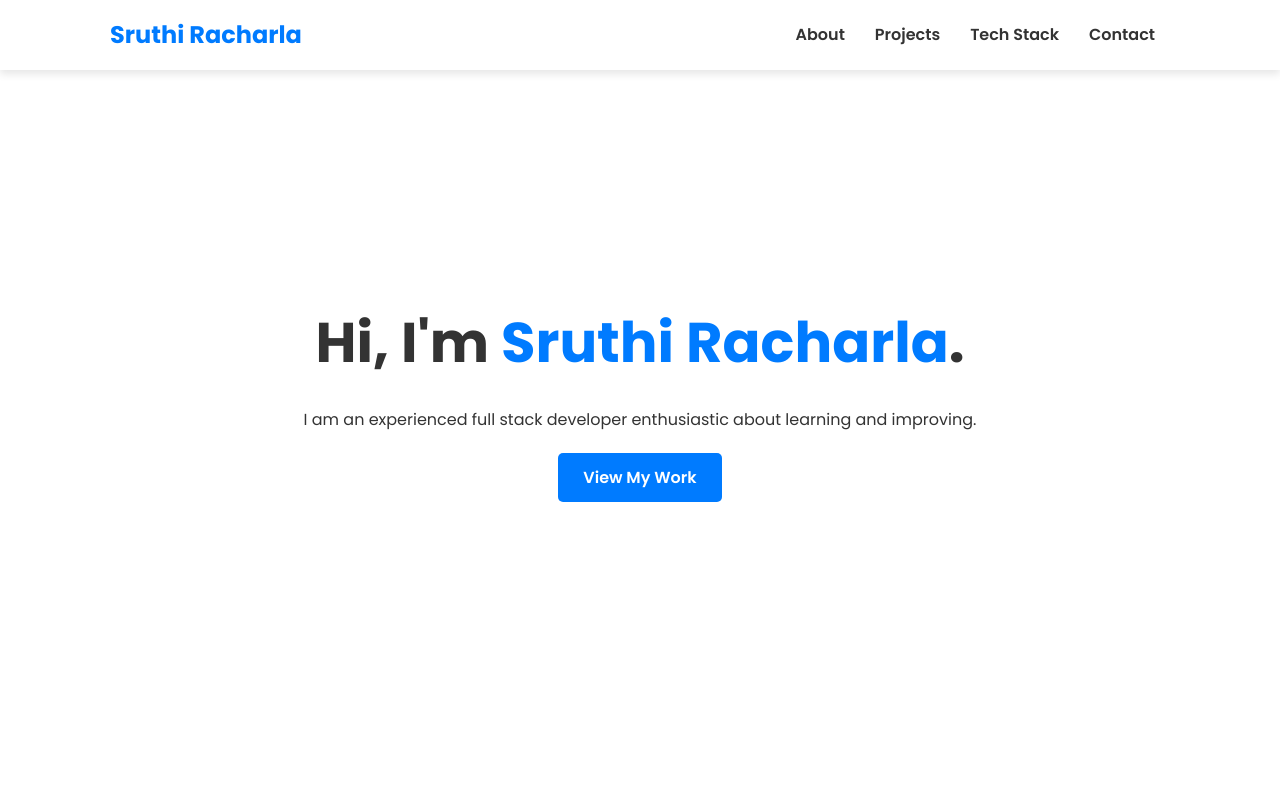
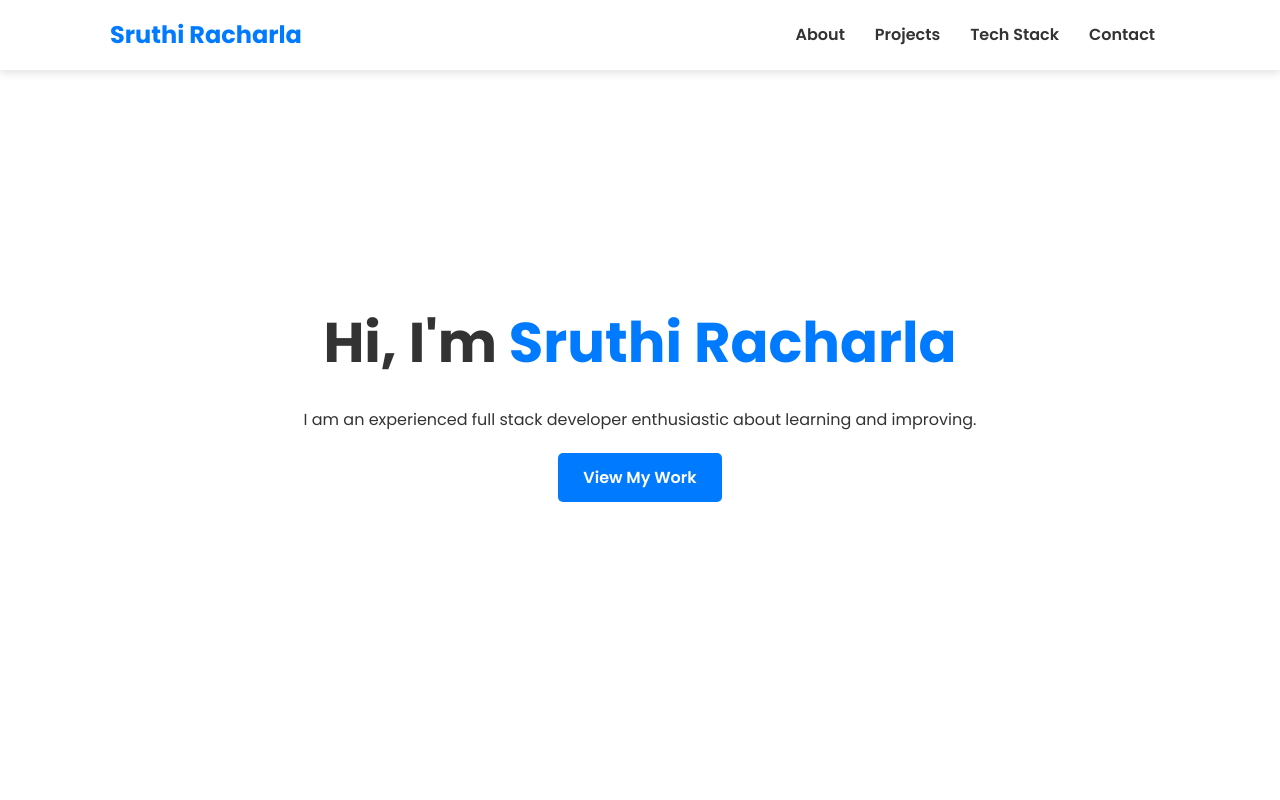
Before and after one commit to racharlasruthi/Portfolio, a plain HTML site: page index.html in a window 1280 px wide. Shown: the top 800 px of the page. Drawn offline with Linux system fonts and the light colour scheme.

Commit message:
Update index.html

```diff
--- a/index.html
+++ b/index.html
@@ -27,7 +27,7 @@
         <!-- Hero Section -->
         <section id="hero">
             <div class="hero-content">
-                <h1>Hi, I'm <span class="highlight">Sruthi Racharla</span>.</h1>
+                <h1>Hi, I'm <span class="highlight">Sruthi Racharla</span></h1>
                 <p>I am an experienced full stack developer enthusiastic about learning and improving.</p>
                 <a href="#projects" class="cta-button">View My Work</a>
             </div>
@@ -42,6 +42,7 @@
                     Hello! I'm a passionate web developer with a love for creating clean, simple, and user-friendly digital experiences.
                     I am specialized in backend developement with decent knowledge on front-end development with a focus on HTML, CSS, and JavaScript.
                     Have good working experience on AWS Cloud, Unix, Shell Scripting, PL SQL. Out of interest I have gained knowledge on Google Cloud as well.
+                    <br>
                     When I'm not coding, you can find me exploring new technologies, learning German, trying some DIY activities , trying out recipes,
                     enjoying a good cup of tea.
                 </p>
```
